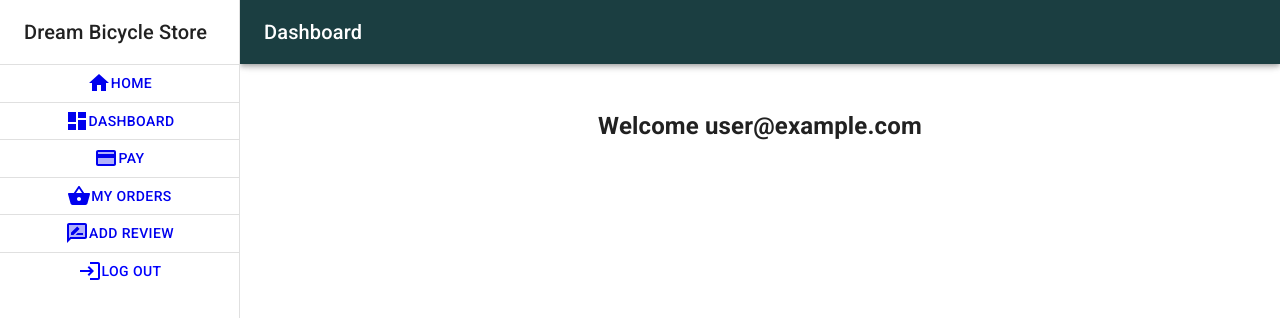
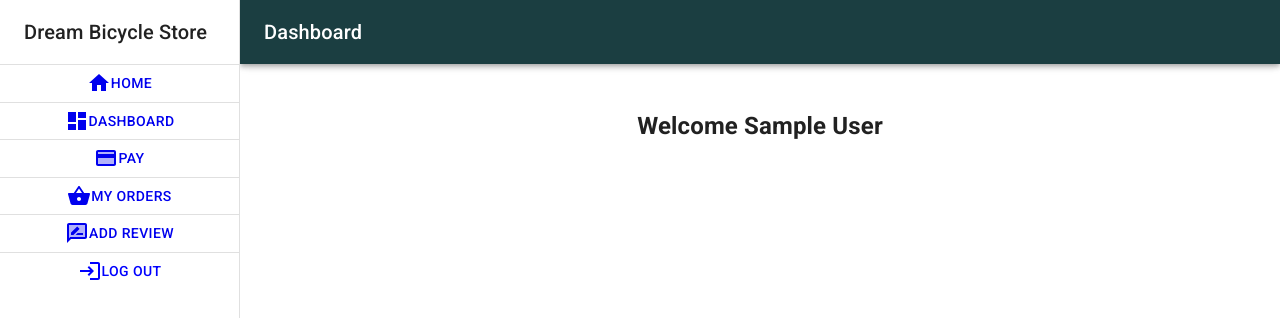
Before and after one commit to samoudud/dream-cycle-store-client-side, a React (Create React App) app: page /dashboard in a window 1280 px wide. Shown: the top 318 px of the page. Built offline with nearby package versions, Linux system fonts and the light colour scheme; no server answers; sample sign-in values are in the browser's storage.

Commit message:
dashboard modified

```diff
--- a/src/pages/Dashboard/DashboardHome/DashboardHome.js
+++ b/src/pages/Dashboard/DashboardHome/DashboardHome.js
@@ -5,7 +5,7 @@
     const { user } = useAuth();
     return (
         <div>
-            <h2>Welcome {user?.email}</h2>
+            <h2>Welcome {user?.displayName}</h2>
         </div>
     );
 };
```
